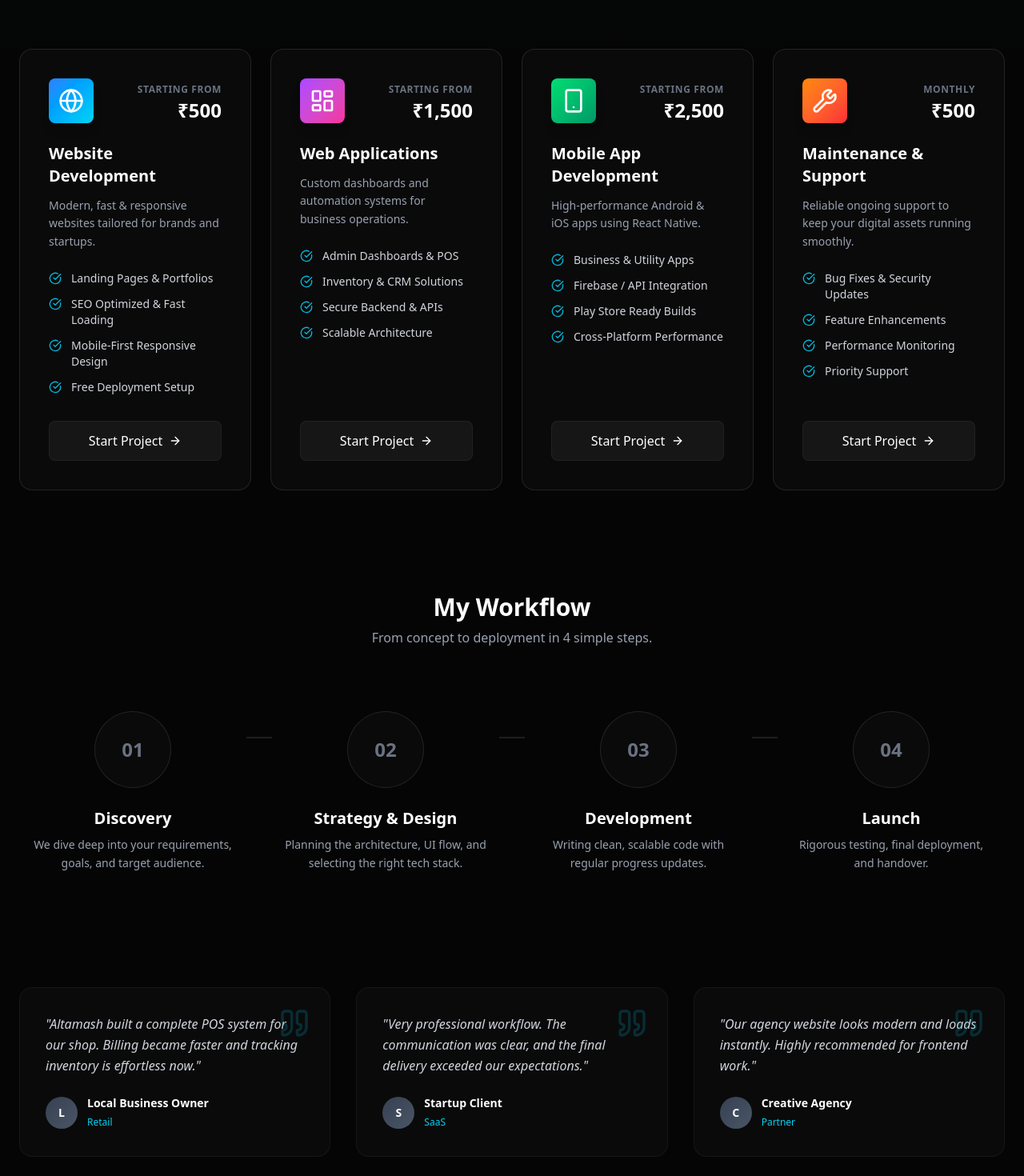
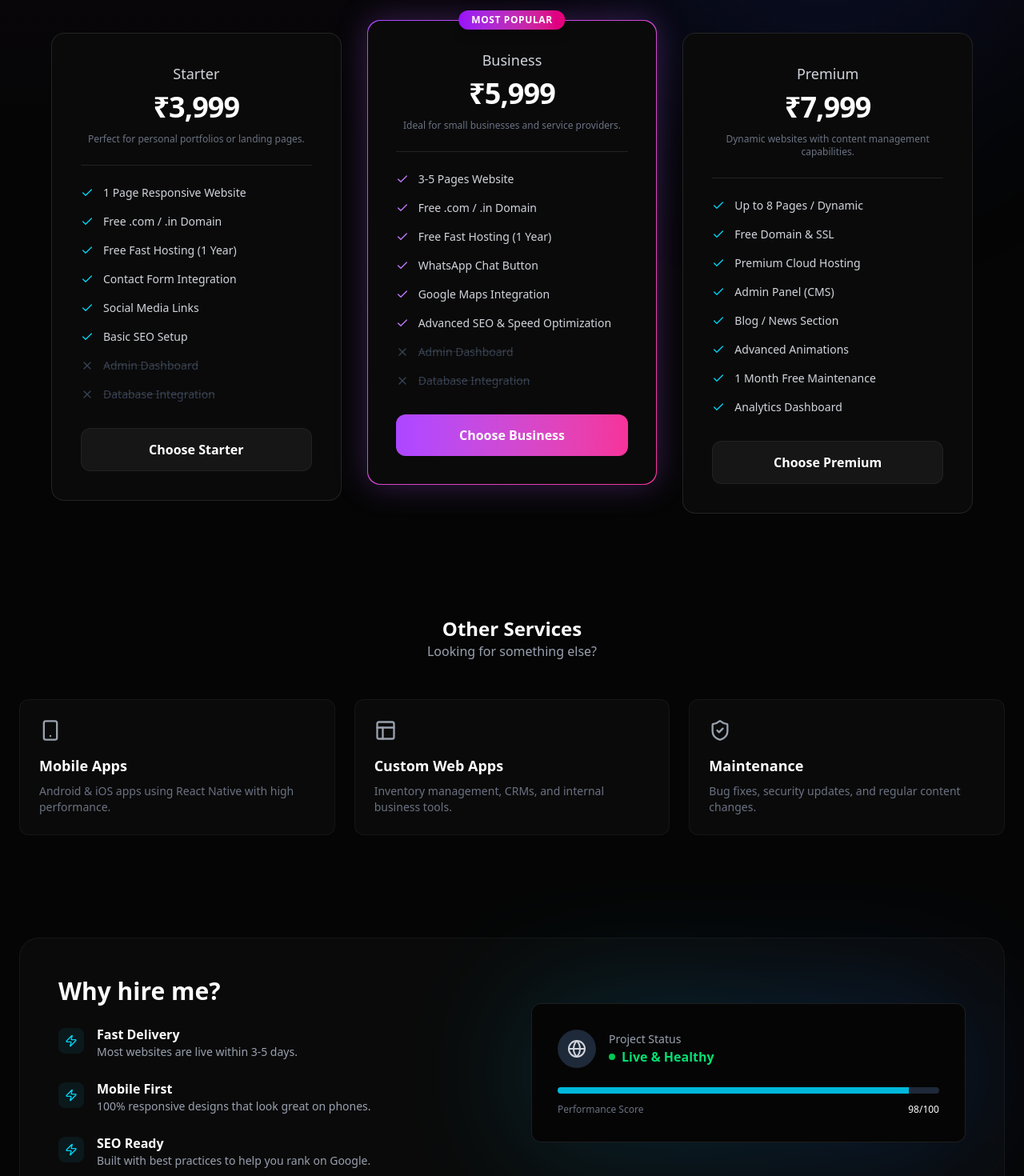
Before and after one commit to SkAltmash/iamSK, a React (Vite) app: page /services in a window 1280 px wide. Shown: the part 520-1990 px from the top of the page at 80% size. Built offline with nearby package versions, Linux system fonts and the light colour scheme.

Commit message:
all done bro

```diff
--- a/src/components/Services.jsx
+++ b/src/components/Services.jsx
@@ -1,163 +1,146 @@
-import React from "react";
+import React, { useState } from "react";
 import { motion } from "framer-motion";
 import { Link } from "react-router-dom";
 import {
+  Check,
+  X,
+  Server,
+  Globe,
   Code,
   Smartphone,
-  LayoutDashboard,
-  Wrench,
+  Zap,
+  Layout,
+  MessageSquare,
   ArrowRight,
-  CheckCircle,
-  MessageSquare,
-  Zap,
-  Globe,
-  Database,
-  Quote
+  ShieldCheck,
+  Star
 } from "lucide-react";
 
-/* ---------------- SERVICES DATA ---------------- */
-const services = [
+/* ---------------- PRICING DATA (WEB DEV) ---------------- */
+const webPackages = [
   {
-    icon: <Globe size={32} />,
-    title: "Website Development",
-    desc: "Modern, fast & responsive websites tailored for brands and startups.",
-    price: "₹500",
-    start: "Starting from",
-    points: [
-      "Landing Pages & Portfolios",
-      "SEO Optimized & Fast Loading",
-      "Mobile-First Responsive Design",
-      "Free Deployment Setup",
-    ],
-    gradient: "from-blue-500 to-cyan-400"
+    title: "Starter",
+    price: "₹3,999",
+    desc: "Perfect for personal portfolios or landing pages.",
+    gradient: "from-blue-500 to-cyan-400",
+    popular: false,
+    features: [
+      { name: "1 Page Responsive Website", included: true },
+      { name: "Free .com / .in Domain", included: true },
+      { name: "Free Fast Hosting (1 Year)", included: true },
+      { name: "Contact Form Integration", included: true },
+      { name: "Social Media Links", included: true },
+      { name: "Basic SEO Setup", included: true },
+      { name: "Admin Dashboard", included: false },
+      { name: "Database Integration", included: false },
+    ]
   },
   {
-    icon: <LayoutDashboard size={32} />,
-    title: "Web Applications",
-    desc: "Custom dashboards and automation systems for business operations.",
-    price: "₹1,500",
-    start: "Starting from",
-    points: [
-      "Admin Dashboards & POS",
-      "Inventory & CRM Solutions",
-      "Secure Backend & APIs",
-      "Scalable Architecture",
-    ],
-    gradient: "from-purple-500 to-pink-500"
+    title: "Business",
+    price: "₹5,999",
+    desc: "Ideal for small businesses and service providers.",
+    gradient: "from-purple-500 to-pink-500",
+    popular: true,
+    features: [
+      { name: "3-5 Pages Website", included: true },
+      { name: "Free .com / .in Domain", included: true },
+      { name: "Free Fast Hosting (1 Year)", included: true },
+      { name: "WhatsApp Chat Button", included: true },
+      { name: "Google Maps Integration", included: true },
+      { name: "Advanced SEO & Speed Optimization", included: true },
+      { name: "Admin Dashboard", included: false },
+      { name: "Database Integration", included: false },
+    ]
   },
   {
-    icon: <Smartphone size={32} />,
-    title: "Mobile App Development",
-    desc: "High-performance Android & iOS apps using React Native.",
-    price: "₹2,500",
-    start: "Starting from",
-    points: [
-      "Business & Utility Apps",
-      "Firebase / API Integration",
-      "Play Store Ready Builds",
-      "Cross-Platform Performance",
-    ],
-    gradient: "from-green-400 to-emerald-600"
+    title: "Premium",
+    price: "₹7,999",
+    desc: "Dynamic websites with content management capabilities.",
+    gradient: "from-orange-400 to-red-500",
+    popular: false,
+    features: [
+      { name: "Up to 8 Pages / Dynamic", included: true },
+      { name: "Free Domain & SSL", included: true },
+      { name: "Premium Cloud Hosting", included: true },
+      { name: "Admin Panel (CMS)", included: true },
+      { name: "Blog / News Section", included: true },
+      { name: "Advanced Animations", included: true },
+      { name: "1 Month Free Maintenance", included: true },
+      { name: "Analytics Dashboard", included: true },
+    ]
+  }
+];
+
+/* ---------------- OTHER SERVICES ---------------- */
+const otherServices = [
+  {
+    icon: <Smartphone size={28} />,
+    title: "Mobile Apps",
+    desc: "Android & iOS apps using React Native with high performance.",
   },
   {
-    icon: <Wrench size={32} />,
-    title: "Maintenance & Support",
-    desc: "Reliable ongoing support to keep your digital assets running smoothly.",
-    price: "₹500",
-    start: "Monthly",
-    points: [
-      "Bug Fixes & Security Updates",
-      "Feature Enhancements",
-      "Performance Monitoring",
-      "Priority Support",
-    ],
-    gradient: "from-orange-400 to-red-500"
-  },
-];
-
-/* ---------------- HOW I WORK ---------------- */
-const steps = [
-  {
-    id: "01",
-    title: "Discovery",
-    desc: "We dive deep into your requirements, goals, and target audience.",
+    icon: <Layout size={28} />,
+    title: "Custom Web Apps",
+    desc: "Inventory management, CRMs, and internal business tools.",
   },
   {
-    id: "02",
-    title: "Strategy & Design",
-    desc: "Planning the architecture, UI flow, and selecting the right tech stack.",
-  },
-  {
-    id: "03",
-    title: "Development",
-    desc: "Writing clean, scalable code with regular progress updates.",
-  },
-  {
-    id: "04",
-    title: "Launch",
-    desc: "Rigorous testing, final deployment, and handover.",
-  },
-];
-
-/* ---------------- TESTIMONIALS ---------------- */
-const testimonials = [
-  {
-    name: "Local Business Owner",
-    role: "Retail",
-    text: "Altamash built a complete POS system for our shop. Billing became faster and tracking inventory is effortless now.",
-  },
-  {
-    name: "Startup Client",
-    role: "SaaS",
-    text: "Very professional workflow. The communication was clear, and the final delivery exceeded our expectations.",
-  },
-  {
-    name: "Creative Agency",
-    role: "Partner",
-    text: "Our agency website looks modern and loads instantly. Highly recommended for frontend work.",
+    icon: <ShieldCheck size={28} />,
+    title: "Maintenance",
+    desc: "Bug fixes, security updates, and regular content changes.",
   },
 ];
 
 /* ---------------- COMPONENTS ---------------- */
 
-const ServiceCard = ({ service, index }) => {
+const PricingCard = ({ pkg, index }) => {
   return (
     <motion.div
       initial={{ opacity: 0, y: 30 }}
       whileInView={{ opacity: 1, y: 0 }}
       viewport={{ once: true }}
       transition={{ delay: index * 0.1 }}
-      className="group relative bg-[#0a0a0a] border border-white/10 rounded-2xl p-1 overflow-hidden hover:border-white/20 transition-colors"
+      className={`relative flex flex-col p-1 rounded-2xl ${
+        pkg.popular ? "md:-mt-4 md:mb-4 z-10 shadow-[0_0_40px_rgba(168,85,247,0.3)]" : "border border-white/10 bg-[#0a0a0a]"
+      }`}
     >
-      {/* Gradient Border Glow */}
-      <div className={`absolute inset-0 bg-gradient-to-br ${service.gradient} opacity-0 group-hover:opacity-10 transition-opacity duration-500 blur-xl`} />
+      {/* Popular Badge */}
+      {pkg.popular && (
+        <div className="absolute top-0 left-1/2 -translate-x-1/2 -translate-y-1/2 bg-gradient-to-r from-purple-600 to-pink-600 text-white text-xs font-bold px-4 py-1 rounded-full uppercase tracking-wider z-20 shadow-lg">
+          Most Popular
+        </div>
+      )}
+
+      {/* Gradient Border Background for Popular Card */}
+      {pkg.popular ? (
+        <div className={`absolute inset-0 bg-gradient-to-br ${pkg.gradient} rounded-2xl opacity-100 p-[1px]`}>
+           <div className="h-full w-full bg-[#0a0a0a] rounded-2xl" />
+        </div>
+      ) : null}
 
       <div className="relative h-full bg-[#0a0a0a] rounded-xl p-8 flex flex-col z-10">
 
         {/* Header */}
-        <div className="flex justify-between items-start mb-6">
-          <div className={`p-3 rounded-lg bg-gradient-to-br ${service.gradient} bg-opacity-10 text-white shadow-lg`}>
-            {service.icon}
+        <div className="text-center mb-6">
+          <h3 className="text-lg font-medium text-gray-300 mb-2">{pkg.title}</h3>
+          <div className="flex justify-center items-baseline gap-1">
+             <span className="text-4xl font-bold text-white tracking-tight">{pkg.price}</span>
           </div>
-          <div className="text-right">
-             <span className="text-xs text-gray-500 uppercase font-bold tracking-wider">{service.start}</span>
-             <h4 className="text-2xl font-bold text-white">{service.price}</h4>
-          </div>
+          <p className="text-xs text-gray-500 mt-3">{pkg.desc}</p>
         </div>
 
-        <h3 className="text-xl font-bold text-white mb-3 group-hover:text-cyan-400 transition-colors">
-          {service.title}
-        </h3>
-        <p className="text-gray-400 text-sm leading-relaxed mb-6">
-          {service.desc}
-        </p>
+        {/* Divider */}
+        <div className="h-px w-full bg-white/10 mb-6" />
 
         {/* Features List */}
-        <ul className="space-y-3 mb-8 flex-1">
-          {service.points.map((point, i) => (
-            <li key={i} className="flex items-start gap-3 text-sm text-gray-300">
-              <CheckCircle size={16} className="text-cyan-500 mt-0.5 shrink-0" />
-              {point}
+        <ul className="space-y-4 mb-8 flex-1">
+          {pkg.features.map((feature, i) => (
+            <li key={i} className={`flex items-start gap-3 text-sm ${feature.included ? 'text-gray-300' : 'text-gray-700'}`}>
+              {feature.included ? (
+                <Check size={16} className={`mt-0.5 shrink-0 bg-clip-text ${pkg.popular ? 'text-purple-400' : 'text-cyan-400'}`} />
+              ) : (
+                <X size={16} className="mt-0.5 shrink-0" />
+              )}
+              <span className={feature.included ? "" : "line-through decoration-white/10"}>{feature.name}</span>
             </li>
           ))}
         </ul>
@@ -165,9 +148,13 @@ const ServiceCard = ({ service, index }) => {
         {/* Action */}
         <Link
           to="/contact"
-          className="w-full py-3 flex items-center justify-center gap-2 rounded-lg bg-white/5 border border-white/5 text-white font-medium hover:bg-cyan-500 hover:text-black hover:border-cyan-500 transition-all active:scale-95"
+          className={`w-full py-3.5 flex items-center justify-center gap-2 rounded-xl font-bold transition-all active:scale-95 ${
+            pkg.popular
+            ? `bg-gradient-to-r ${pkg.gradient} text-white hover:shadow-lg hover:shadow-purple-500/20`
+            : "bg-white/5 border border-white/5 text-white hover:bg-white/10"
+          }`}
         >
-          Start Project <ArrowRight size={16} />
+          Choose {pkg.title}
         </Link>
       </div>
     </motion.div>
@@ -179,27 +166,28 @@ const Services = () => {
     <section className="min-h-screen bg-[#050505] text-white pt-32 pb-20 overflow-hidden relative">
 
       {/* Background Decor */}
-      <div className="absolute top-0 left-0 w-full h-[500px] bg-gradient-to-b from-cyan-900/10 to-transparent pointer-events-none" />
+      <div className="absolute top-0 left-0 w-full h-[600px] bg-gradient-to-b from-cyan-900/10 via-purple-900/5 to-transparent pointer-events-none" />
+      <div className="absolute top-20 right-0 w-[500px] h-[500px] bg-blue-600/10 rounded-full blur-[120px] pointer-events-none" />
 
       <div className="max-w-7xl mx-auto px-6 relative z-10">
 
         {/* 🔹 HEADER SECTION */}
-        <div className="text-center mb-24">
+        <div className="text-center mb-20">
           <motion.div
             initial={{ opacity: 0, scale: 0.9 }}
             animate={{ opacity: 1, scale: 1 }}
-            className="inline-block px-4 py-1.5 rounded-full border border-cyan-500/30 bg-cyan-500/10 text-cyan-400 text-sm font-semibold tracking-wide mb-6"
+            className="inline-block px-4 py-1.5 rounded-full border border-white/10 bg-white/5 text-gray-300 text-xs font-bold tracking-wider mb-6 uppercase"
           >
-            What I Offer
+            Web Development Plans
           </motion.div>
           <motion.h1
             className="text-4xl md:text-6xl font-bold mb-6 tracking-tight"
             initial={{ opacity: 0, y: 20 }}
             animate={{ opacity: 1, y: 0 }}
           >
-            Premium Services, <br />
-            <span className="text-transparent bg-clip-text bg-gradient-to-r from-cyan-400 to-blue-600">
-              Transparent Pricing
+            Transparent Pricing. <br />
+            <span className="text-transparent bg-clip-text bg-gradient-to-r from-cyan-400 via-blue-500 to-purple-500">
+              No Hidden Costs.
             </span>
           </motion.h1>
           <motion.p
@@ -208,74 +196,96 @@ const Services = () => {
             animate={{ opacity: 1, y: 0 }}
             transition={{ delay: 0.1 }}
           >
-            From simple landing pages to complex full-stack applications.
-            High-quality development tailored to your business needs.
+            Choose the perfect package for your business. Whether you need a simple landing page or a full-scale CMS, we have you covered.
           </motion.p>
         </div>
 
-        {/* 🔹 SERVICES GRID */}
-        <div className="grid grid-cols-1 md:grid-cols-2 lg:grid-cols-4 gap-6 mb-32">
-          {services.map((service, i) => (
-            <ServiceCard key={i} service={service} index={i} />
+        {/* 🔹 MAIN PRICING GRID */}
+        <div className="grid grid-cols-1 md:grid-cols-3 gap-6 lg:gap-8 max-w-6xl mx-auto mb-32 items-start">
+          {webPackages.map((pkg, i) => (
+            <PricingCard key={i} pkg={pkg} index={i} />
           ))}
         </div>
 
-        {/* 🔹 PROCESS SECTION */}
+        {/* 🔹 ADDITIONAL SERVICES (COMPACT) */}
         <div className="mb-32">
-          <div className="text-center mb-16">
-            <h2 className="text-3xl font-bold">My Workflow</h2>
-            <p className="text-gray-400 mt-2">From concept to deployment in 4 simple steps.</p>
+          <div className="text-center mb-12">
+            <h2 className="text-2xl font-bold">Other Services</h2>
+            <p className="text-gray-400">Looking for something else?</p>
           </div>
-
-          <div className="grid grid-cols-1 md:grid-cols-4 gap-8 relative">
-            {/* Connecting Line (Desktop) */}
-            <div className="hidden md:block absolute top-12 left-0 w-full h-0.5 bg-white/10 -z-10" />
-
-            {steps.map((step, i) => (
+          <div className="grid grid-cols-1 md:grid-cols-3 gap-6">
+            {otherServices.map((service, i) => (
               <motion.div
                 key={i}
                 initial={{ opacity: 0, y: 20 }}
                 whileInView={{ opacity: 1, y: 0 }}
                 viewport={{ once: true }}
-                transition={{ delay: i * 0.15 }}
-                className="relative bg-[#050505] p-4 text-center group"
+                className="bg-[#0a0a0a] border border-white/5 p-6 rounded-xl hover:border-cyan-500/30 transition-colors group"
               >
-                <div className="w-24 h-24 mx-auto bg-[#0a0a0a] rounded-full border border-white/10 flex items-center justify-center mb-6 relative z-10 group-hover:border-cyan-500 transition-colors duration-300">
-                   <span className="text-2xl font-bold text-gray-500 group-hover:text-cyan-400 transition-colors">
-                     {step.id}
-                   </span>
+                <div className="mb-4 text-gray-400 group-hover:text-cyan-400 transition-colors">
+                  {service.icon}
                 </div>
-                <h3 className="text-xl font-bold mb-2 text-white">{step.title}</h3>
-                <p className="text-sm text-gray-400 leading-relaxed">{step.desc}</p>
+                <h3 className="text-lg font-bold text-white mb-2">{service.title}</h3>
+                <p className="text-sm text-gray-500">{service.desc}</p>
               </motion.div>
             ))}
           </div>
         </div>
 
-        {/* 🔹 TESTIMONIALS */}
-        <div className="grid grid-cols-1 md:grid-cols-3 gap-8 mb-32">
-           {testimonials.map((t, i) => (
-             <motion.div
-               key={i}
-               className="bg-[#0a0a0a] border border-white/5 p-8 rounded-2xl relative"
-               initial={{ opacity: 0, y: 20 }}
-               whileInView={{ opacity: 1, y: 0 }}
-               viewport={{ once: true }}
-               transition={{ delay: i * 0.1 }}
-             >
-               <Quote className="text-cyan-500/20 absolute top-6 right-6" size={40} />
-               <p className="text-gray-300 mb-6 italic leading-relaxed">"{t.text}"</p>
-               <div className="flex items-center gap-3">
-                 <div className="w-10 h-10 rounded-full bg-gradient-to-br from-gray-700 to-gray-600 flex items-center justify-center font-bold text-white text-sm">
-                    {t.name[0]}
-                 </div>
-                 <div>
-                   <h4 className="font-bold text-white text-sm">{t.name}</h4>
-                   <span className="text-xs text-cyan-400">{t.role}</span>
-                 </div>
+        {/* 🔹 WHY CHOOSE US / FEATURES */}
+        <div className="bg-[#0a0a0a] rounded-3xl p-8 md:p-12 border border-white/5 mb-32">
+          <div className="flex flex-col md:flex-row items-center gap-12">
+            <div className="md:w-1/2">
+              <h2 className="text-3xl font-bold mb-6">Why hire me?</h2>
+              <div className="space-y-6">
+                {[
+                  { title: "Fast Delivery", desc: "Most websites are live within 3-5 days." },
+                  { title: "Mobile First", desc: "100% responsive designs that look great on phones." },
+                  { title: "SEO Ready", desc: "Built with best practices to help you rank on Google." },
+                ].map((item, i) => (
+                  <div key={i} className="flex gap-4">
+                    <div className="mt-1 w-8 h-8 rounded-lg bg-cyan-900/20 text-cyan-400 flex items-center justify-center shrink-0">
+                      <Zap size={16} />
+                    </div>
+                    <div>
+                      <h4 className="font-bold text-white">{item.title}</h4>
+                      <p className="text-sm text-gray-400">{item.desc}</p>
+                    </div>
+                  </div>
+                ))}
+              </div>
+            </div>
+            <div className="md:w-1/2 relative">
+               <div className="absolute inset-0 bg-gradient-to-r from-cyan-500 to-blue-600 blur-[80px] opacity-20" />
+               <div className="relative bg-[#050505] border border-white/10 rounded-xl p-6 md:p-8">
+                  <div className="flex items-center gap-4 mb-6">
+                    <div className="w-12 h-12 bg-gray-800 rounded-full flex items-center justify-center">
+                      <Globe size={24} className="text-gray-300" />
+                    </div>
+                    <div>
+                      <div className="text-sm text-gray-400">Project Status</div>
+                      <div className="text-green-400 font-bold flex items-center gap-2">
+                        <span className="w-2 h-2 rounded-full bg-green-500 animate-pulse" /> Live & Healthy
+                      </div>
+                    </div>
+                  </div>
+                  <div className="space-y-3">
+                    <div className="h-2 bg-gray-800 rounded-full w-full overflow-hidden">
+                      <motion.div
+                        initial={{ width: 0 }}
+                        whileInView={{ width: "92%" }}
+                        transition={{ duration: 1.5 }}
+                        className="h-full bg-cyan-500"
+                      />
+                    </div>
+                    <div className="flex justify-between text-xs text-gray-500">
+                      <span>Performance Score</span>
+                      <span className="text-white">98/100</span>
+                    </div>
+                  </div>
                </div>
-             </motion.div>
-           ))}
+            </div>
+          </div>
         </div>
 
         {/* 🔹 CTA BANNER */}
@@ -283,33 +293,33 @@ const Services = () => {
           initial={{ opacity: 0, scale: 0.95 }}
           whileInView={{ opacity: 1, scale: 1 }}
           viewport={{ once: true }}
-          className="relative rounded-3xl overflow-hidden bg-gradient-to-r from-cyan-900/20 to-blue-900/20 border border-cyan-500/20 p-12 text-center"
+          className="relative rounded-3xl overflow-hidden bg-gradient-to-r from-blue-900/20 to-purple-900/20 border border-white/10 p-12 text-center"
         >
           <div className="absolute inset-0 bg-[url('https://grainy-gradients.vercel.app/noise.svg')] opacity-20" />
 
           <div className="relative z-10 max-w-2xl mx-auto">
              <h2 className="text-3xl md:text-4xl font-bold mb-6 text-white">
-               Have an idea in mind?
+               Not sure which plan is right?
              </h2>
              <p className="text-gray-300 mb-8 text-lg">
-               Let's discuss your project requirements and budget tailored just for you.
+               Contact me directly via WhatsApp. I'll help you select the best package for your budget.
              </p>
 
              <div className="flex flex-col sm:flex-row gap-4 justify-center">
-               <Link
-                 to="/contact"
-                 className="px-8 py-3.5 rounded-full bg-cyan-400 text-black font-bold hover:shadow-[0_0_20px_rgba(34,211,238,0.4)] transition-all"
-               >
-                 Start Discussion
-               </Link>
                <a
                  href="https://wa.me/9823856261"
                  target="_blank"
                  rel="noopener noreferrer"
-                 className="px-8 py-3.5 rounded-full border border-white/20 hover:bg-white/10 transition-all font-medium flex items-center justify-center gap-2"
+                 className="px-8 py-3.5 rounded-full bg-[#25D366] text-black font-bold hover:brightness-110 transition-all flex items-center justify-center gap-2"
                >
-                 <MessageSquare size={18} /> WhatsApp Chat
+                 <MessageSquare size={18} /> Chat on WhatsApp
                </a>
+               <Link
+                 to="/contact"
+                 className="px-8 py-3.5 rounded-full border border-white/20 hover:bg-white/10 transition-all font-medium text-white"
+               >
+                 Send an Email
+               </Link>
              </div>
           </div>
         </motion.div>
```
